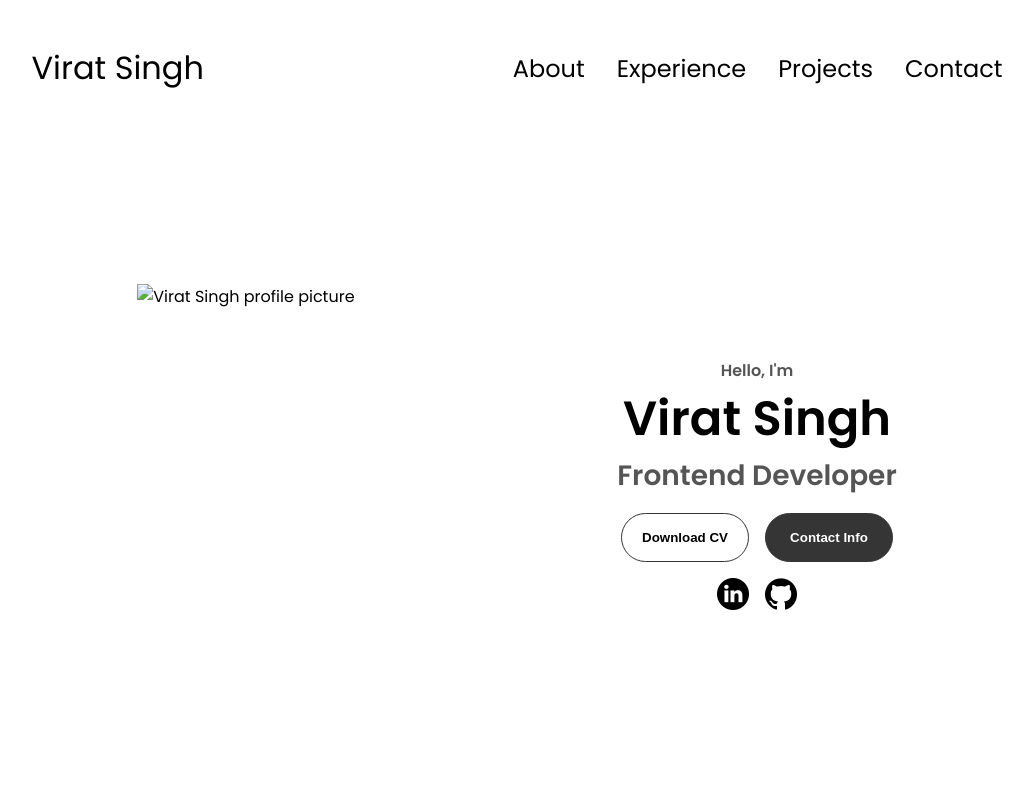
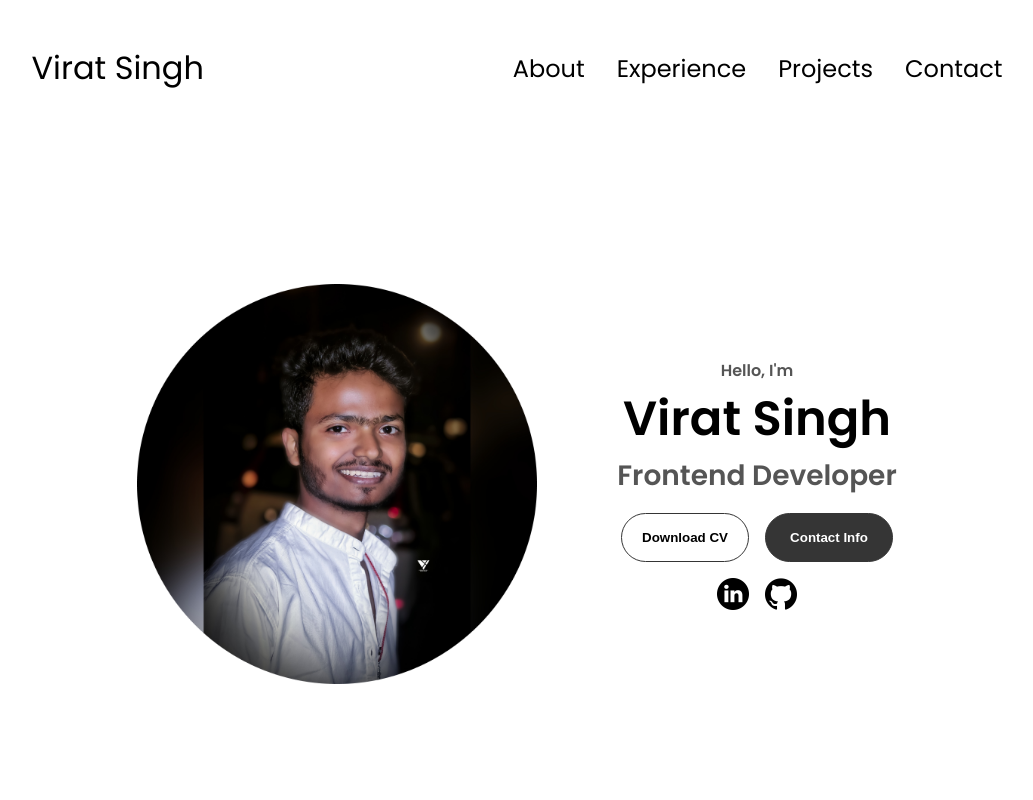
Before and after one commit to MrViratSingh/mr.virat.singh, a plain HTML site: page index.html in a window 1280 px wide. Shown: the top 800 px of the page, without its empty margins (123-1156 px from the left). Drawn offline with Linux system fonts and the light colour scheme; files whose address does not match are found by name.

Commit message:
Update index.html

```diff
--- a/index.html
+++ b/index.html
@@ -38,7 +38,7 @@
     </nav>
     <section id="profile">
       <div class="section__pic-container">
-        <img src="./assets/Ellipse 1.png" alt="Virat Singh profile picture" />
+        <img src="Ellipse 1.png" alt="Virat Singh profile picture" />
       </div>
       <div class="section__text">
         <p class="section__text__p1">Hello, I'm</p>
```
